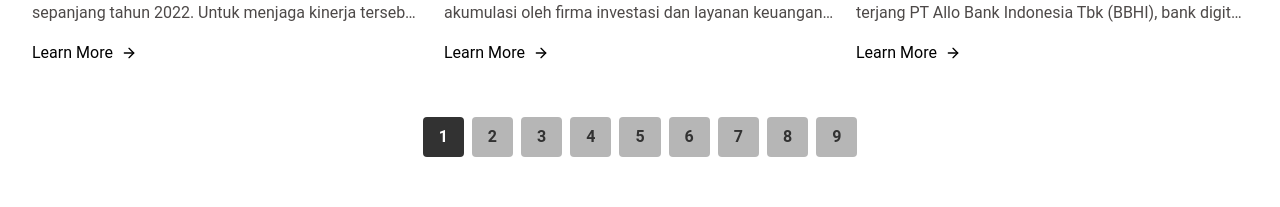
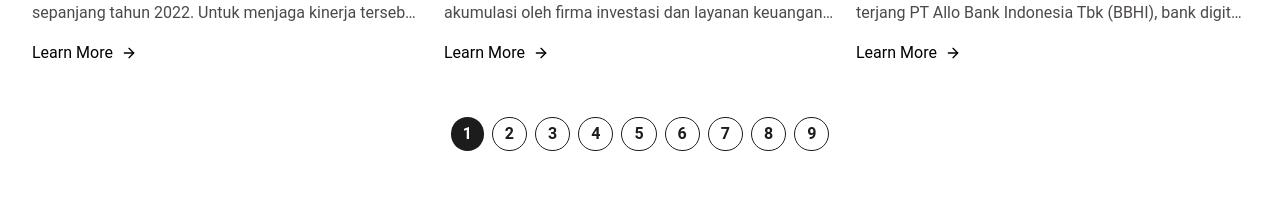
Before and after one commit to Dannaire/NewsWeb, a Next.js app: page / in a window 1280 px wide. Shown: the part 1767-1974 px from the top of the page. Built offline with nearby package versions, Linux system fonts and the light colour scheme.

Commit message:
update toggle pagination

```diff
--- a/Components/card.js
+++ b/Components/card.js
@@ -124,10 +124,10 @@ function Card() {
             <button
               key={i}
               onClick={() => handlePageChange(i + 1)}
-              className={`mx-1 font-bold py-2 px-4 rounded ${
+              className={`mx-1 mb-3 font-bold py-1 px-3 rounded-full hover:bg-gray-500 transition-colors duration-300 ${
                 currentPage === i + 1
-                  ? "bg-gray-800 text-white"
-                  : "bg-gray-300 text-gray-800"
+                  ? "bg-gray-900 text-white"
+                  : "bg-white text-gray-900 border border-gray-900"
               }`}
             >
               {i + 1}
```
